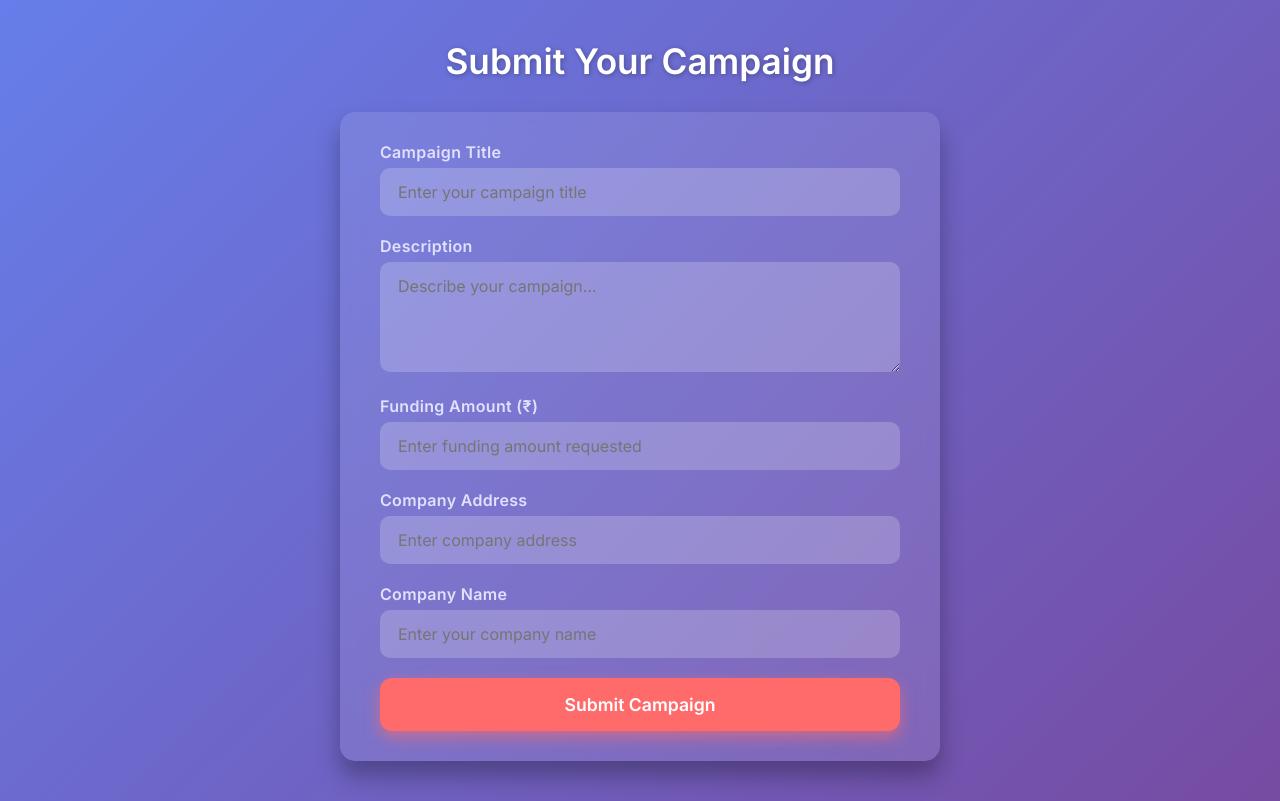
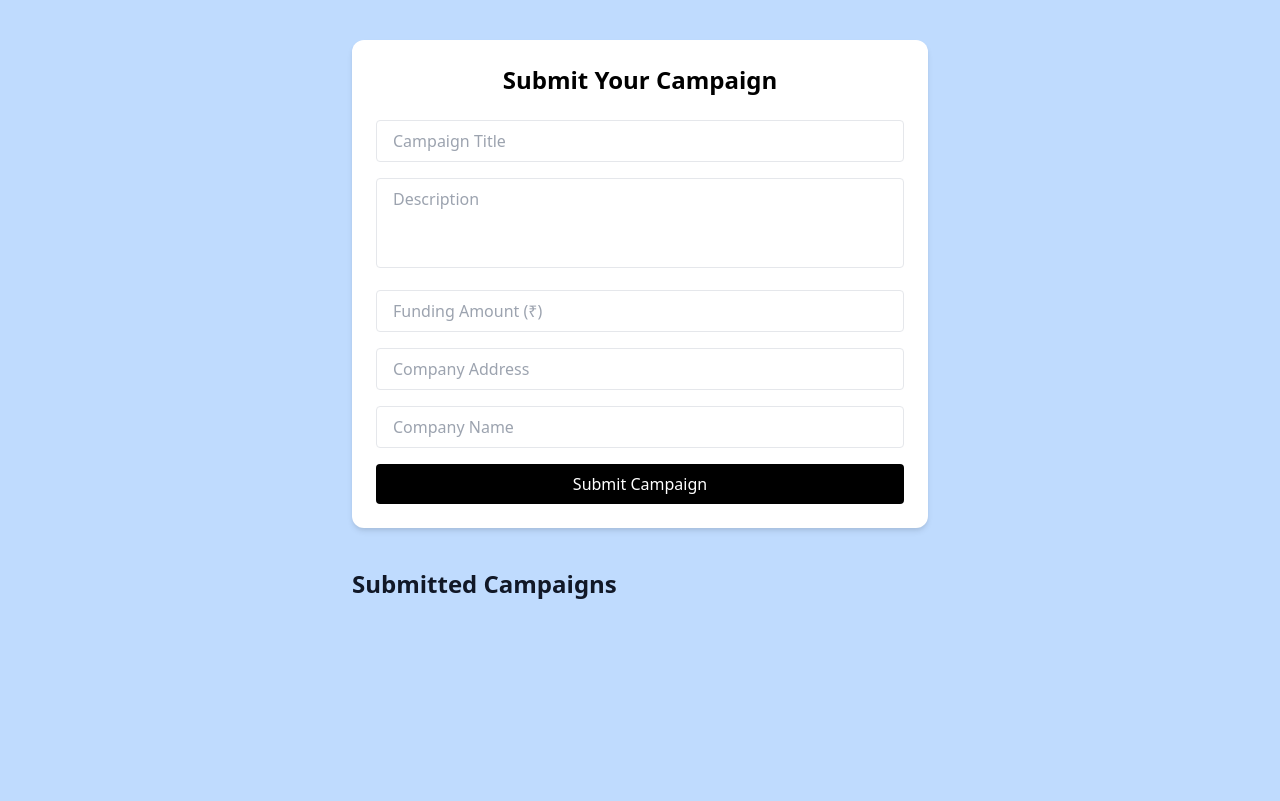
Before and after one commit to shrreeeram/Ethical-Crowdfundung-Checker, a Flask app: page / in a window 1280 px wide. After the commit the page ends 599 px from the top, so only its background shows below. Run offline with Flask 3, Linux system fonts and the light colour scheme.

Commit message:
Update index.html

```diff
--- a/PASSION INFOTECH PROJECT FILE/templates/index.html
+++ b/PASSION INFOTECH PROJECT FILE/templates/index.html
@@ -2,205 +2,44 @@
 <html lang="en">
 <head>
   <meta charset="UTF-8" />
-        <meta name="viewport" content="width=device-width, initial-scale=1" />
-        <title>Submit Your Campaign | Premium Crowdfunding</title>
-        <link href="https://fonts.googleapis.com/css2?family=Inter:wght@400;600&display=swap" rel="stylesheet" />
-        <style>
-            /* Reset & base */
-            * {
-                box-sizing: border-box;
-                margin: 0;
-                padding: 0;
-                font-family: 'Inter', sans-serif;
-            }
-            body {
-                background: linear-gradient(135deg, #667eea, #764ba2);
-                min-height: 100vh;
-                display: flex;
-                flex-direction: column;
-                align-items: center;
-                padding: 40px 20px;
-                color: #fff;
-            }
-            header {
-                font-size: 2.2rem;
-                font-weight: 700;
-                margin-bottom: 30px;
-                text-shadow: 1px 1px 5px rgba(0,0,0,0.3);
-            }
-            form {
-                background: rgba(255, 255, 255, 0.1);
-                border-radius: 15px;
-                padding: 30px 40px;
-                max-width: 600px;
-                width: 100%;
-                box-shadow: 0 15px 25px rgba(0,0,0,0.3);
-                backdrop-filter: blur(10px);
-            }
-            label {
-                display: block;
-                margin-bottom: 6px;
-                font-weight: 600;
-                color: #e0e0ff;
-                letter-spacing: 0.02em;
-            }
-            input[type="text"],
-            input[type="number"],
-            textarea {
-                width: 100%;
-                padding: 14px 18px;
-                margin-bottom: 20px;
-                border-radius: 10px;
-                border: none;
-                font-size: 1rem;
-                background: rgba(255,255,255,0.2);
-                color: #fff;
-                outline-offset: 2px;
-                transition: background-color 0.3s ease;
-            }
-            input[type="text"]:focus,
-            input[type="number"]:focus,
-            textarea:focus {
-                background: rgba(255,255,255,0.35);
-                outline: none;
-            }
-            textarea {
-                min-height: 110px;
-                resize: vertical;
-                font-family: 'Inter', sans-serif;
-            }
-            button {
-                background: #ff6b6b;
-                color: #fff;
-                border: none;
-                padding: 16px 0;
-                width: 100%;
-                border-radius: 12px;
-                font-size: 1.1rem;
-                font-weight: 700;
-                cursor: pointer;
-                box-shadow: 0 6px 15px rgba(255, 107, 107, 0.6);
-                transition: background-color 0.3s ease, transform 0.2s ease;
-            }
-            button:hover {
-                background: #ff5252;
-                transform: scale(1.05);
-            }
-            .campaign-list {
-                margin-top: 50px;
-                max-width: 700px;
-                width: 100%;
-                background: rgba(255,255,255,0.1);
-                border-radius: 15px;
-                padding: 25px 30px;
-                box-shadow: 0 10px 20px rgba(0,0,0,0.25);
-            }
-            .campaign-list h2 {
-                margin-bottom: 20px;
-                font-weight: 700;
-                font-size: 1.8rem;
-                color: #fff;
-                text-align: center;
-                text-shadow: 1px 1px 4px rgba(0,0,0,0.5);
-            }
-            .campaign-item {
-                background: rgba(255, 255, 255, 0.15);
-                padding: 18px 22px;
-                border-radius: 12px;
-                margin-bottom: 15px;
-                box-shadow: inset 0 0 10px rgba(0,0,0,0.2);
-                transition: background-color 0.3s ease;
-            }
-            .campaign-item:hover {
-                background: rgba(255, 255, 255, 0.25);
-            }
-            .campaign-title {
-                font-weight: 700;
-                font-size: 1.3rem;
-                color: #fff;
-                margin-bottom: 6px;
-                text-shadow: 0 1px 2px rgba(0,0,0,0.4);
-            }
-            .campaign-info {
-                font-size: 0.95rem;
-                color: #ddd;
-                margin-bottom: 4px;
-                line-height: 1.3;
-            }
-            .status {
-                display: inline-block;
-                margin-top: 8px;
-                font-weight: 600;
-                padding: 6px 12px;
-                border-radius: 20px;
-                font-size: 0.9rem;
-                text-transform: uppercase;
-                letter-spacing: 0.04em;
-            }
-            .status.Pending {
-                background: #f0ad4e;
-                color: #fff;
-            }
-            .status.Approved {
-                background: #5cb85c;
-                color: #fff;
-            }
-            .status.Rejected {
-                background: #d9534f;
-                color: #fff;
-            }
-            @media (max-width: 640px) {
-                form {
-                    padding: 25px 20px;
-                }
-                .campaign-list {
-                    padding: 20px 15px;
-                }
-            }
-        </style>
+  <meta name="viewport" content="width=device-width, initial-scale=1.0" />
+  <title>Submit Your Campaign</title>
+  <!-- Tailwind CSS CDN -->
+  <link href="https://cdn.jsdelivr.net/npm/tailwindcss@2.2.19/dist/tailwind.min.css" rel="stylesheet">
 </head>
-    <body>
-        <header>Submit Your Campaign</header>
-        <form action="{{ url_for('submit') }}" method="POST" novalidate>
-            <label for="title">Campaign Title</label>
-            <input type="text" id="title" name="title" placeholder="Enter your campaign title" required maxlength="100" />
+<body class="bg-blue-200 min-h-screen py-10 flex flex-col items-center">
 
-            <label for="description">Description</label>
-            <textarea id="description" name="description" placeholder="Describe your campaign..." required maxlength="1000"></textarea>
+  <!-- 🚀 Campaign Submission Form -->
+  <div class="bg-white rounded-xl shadow-md p-6 w-full max-w-xl">
+    <h1 class="text-2xl font-bold text-center mb-6">Submit Your Campaign</h1>
 
-            <label for="amount">Funding Amount (₹)</label>
-            <input type="number" id="amount" name="amount" placeholder="Enter funding amount requested" min="1" max="100000" required />
+    <form action="{{ url_for('submit') }}" method="POST" class="space-y-4">
+      <input type="text" name="title" placeholder="Campaign Title" required
+             class="w-full border px-4 py-2 rounded" />
 
-            <label for="address">Company Address</label>
-            <input type="text" id="address" name="address" placeholder="Enter company address" required maxlength="255" />
+      <textarea name="description" placeholder="Description" required rows="3"
+                class="w-full border px-4 py-2 rounded resize-none"></textarea>
 
-            <label for="company">Company Name</label>
-            <input type="text" id="company" name="company" placeholder="Enter your company name" required maxlength="100" />
+      <input type="number" name="amount" placeholder="Funding Amount (₹)" required
+             class="w-full border px-4 py-2 rounded" />
 
-            <button type="submit">Submit Campaign</button>
+      <input type="text" name="address" placeholder="Company Address" required
+             class="w-full border px-4 py-2 rounded" />
+
+      <input type="text" name="company" placeholder="Company Name" required
+             class="w-full border px-4 py-2 rounded" />
+
+      <button type="submit"
+              class="w-full bg-black text-white py-2 rounded hover:bg-gray-800 transition">
+        Submit Campaign
+      </button>
     </form>
+  </div>
 
-        {% if campaigns %}
-            <section class="campaign-list" aria-label="Submitted Campaigns">
-                <h2>Submitted Campaigns</h2>
-                {% for c in campaigns %}
-                    <div class="campaign-item">
-                        <div class="campaign-title">{{ loop.index }}. {{ c.title }}</div>
-                        <div class="campaign-info">{{ c.description }}</div>
-                        <div class="campaign-info">₹{{ c.amount }}</div>
-                        <div class="campaign-info">{{ c.company }}</div>
-                        <div class="campaign-info">{{ c.address }}</div>
-                        <div class="status {{ c.status }}">{{ c.status }}</div>
+  <!-- 📋 Submitted Campaigns -->
+  <div class="w-full max-w-xl mt-10">
+    <h2 class="text-2xl font-extrabold mb-6 text-gray-900">Submitted Campaigns</h2>
   </div>
-                {% endfor %}
-            </section>
-        {% endif %}
-        {% for campaign in campaigns %}
-  <div>
-    <h3>{{ campaign.title }}</h3>
-    <p>Status: {{ campaign.status }}</p>
-    <p>Reason: {{ campaign.reason }}</p>
-  </div>
-{% endfor %}
+
 </body>
 </html>
```
Lines whose indentation alone changed are shown as unchanged.
